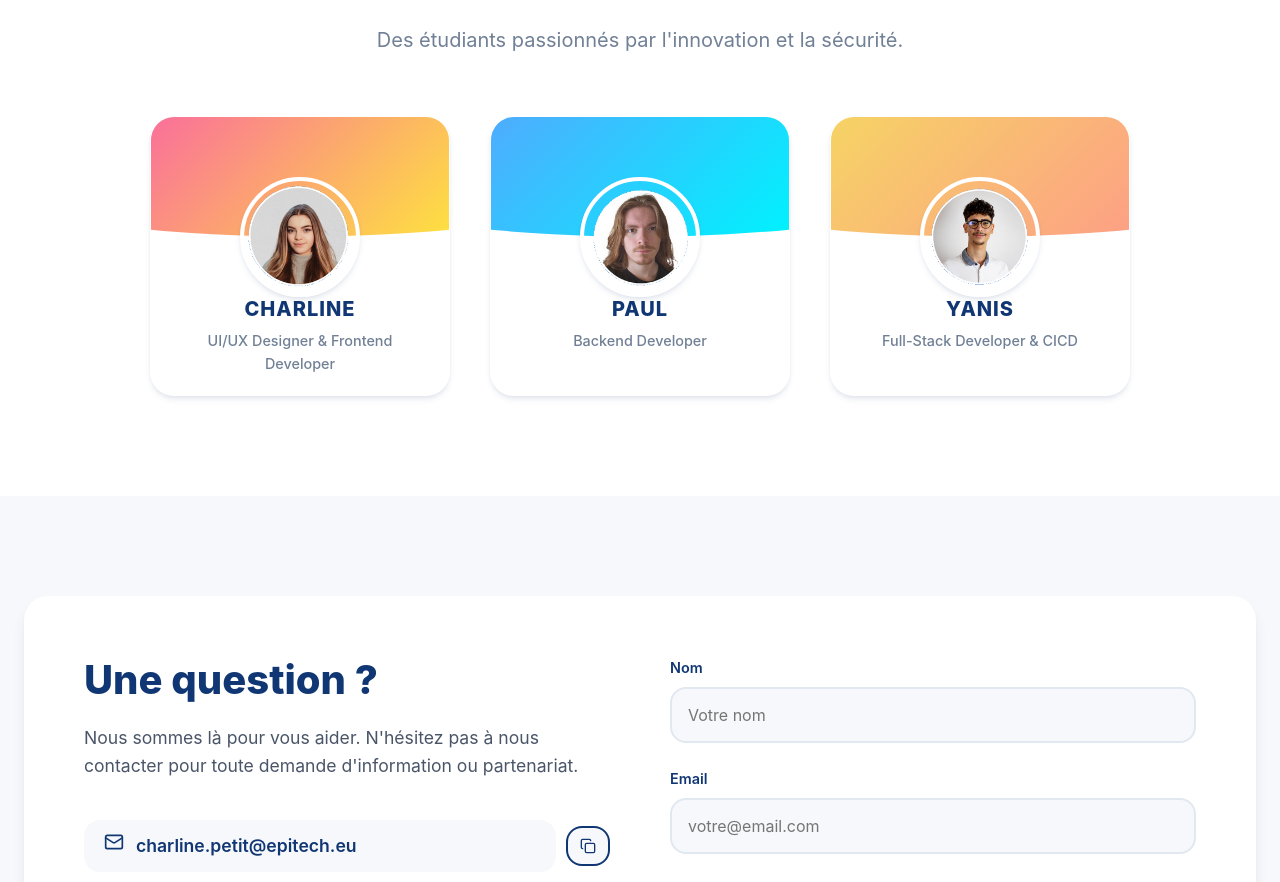
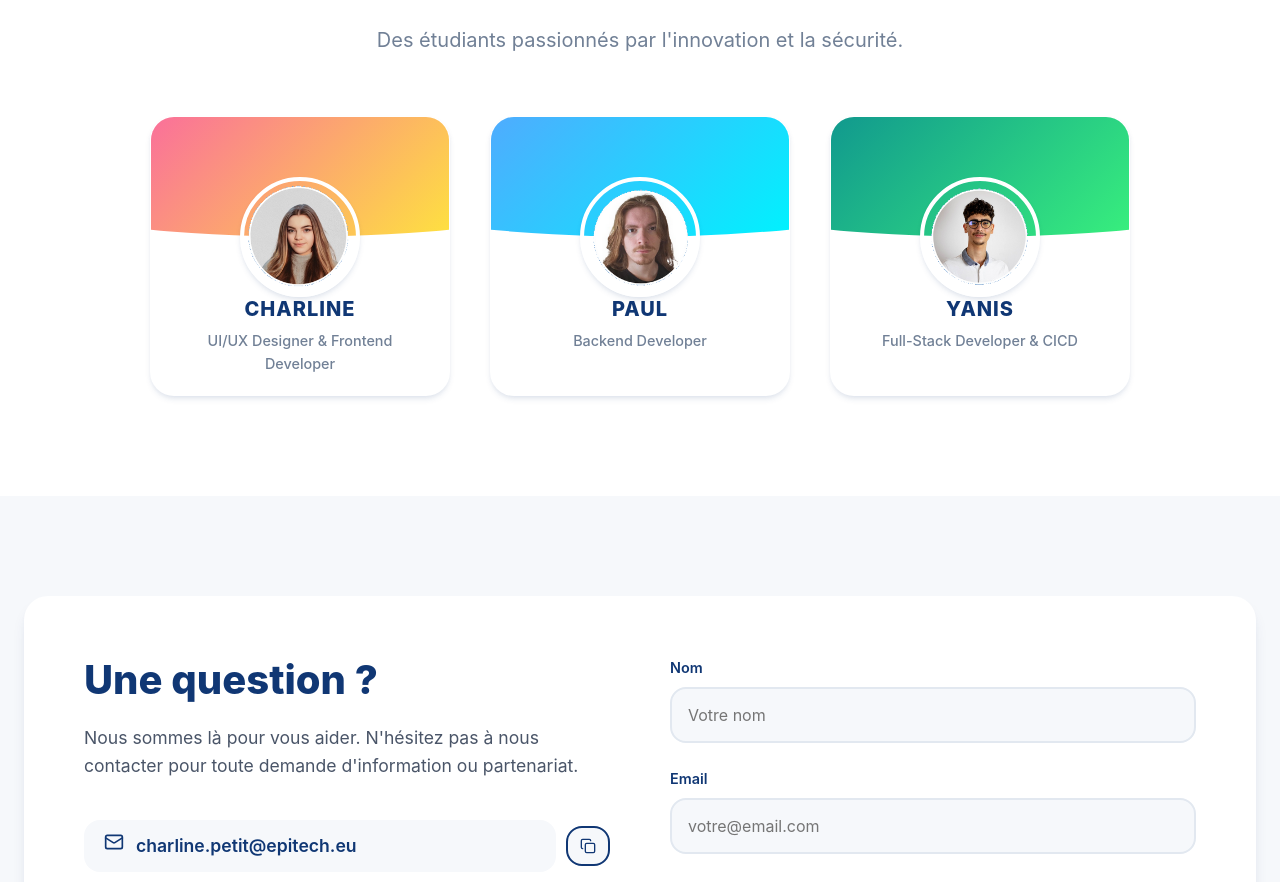
Before and after one commit to charlinecha54/SafeHelp-website, a React (Vite) app: page / in a window 1280 px wide. Shown: the part 9144-10026 px from the top of the page. Built offline with nearby package versions, Linux system fonts and the light colour scheme.

Commit message:
feat: Changement du fond de Yanis vers un dégradé vert

```diff
--- a/src/components/Team.css
+++ b/src/components/Team.css
@@ -60,9 +60,9 @@
     background: linear-gradient(135deg, #4facfe 0%, #00f2fe 100%);
 }
 
-/* Fond personnalisé pour Yanis - Jaune/Orange */
+/* Fond personnalisé pour Yanis - Vert */
 .team-card:nth-child(3) .team-img-wrapper::before {
-    background: linear-gradient(135deg, #f6d365 0%, #fda085 100%);
+    background: linear-gradient(135deg, #11998e 0%, #38ef7d 100%);
 }
 
 .team-avatar {
```
